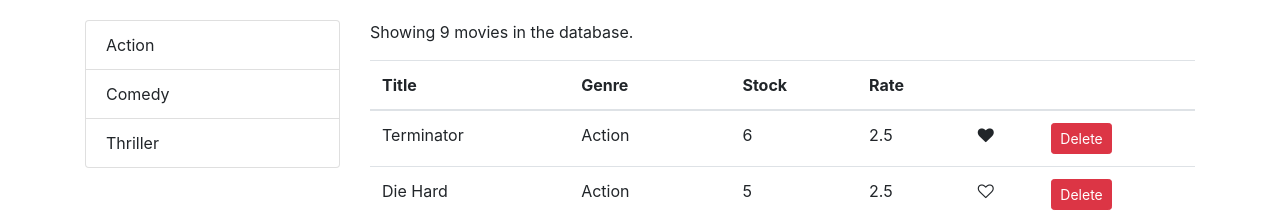
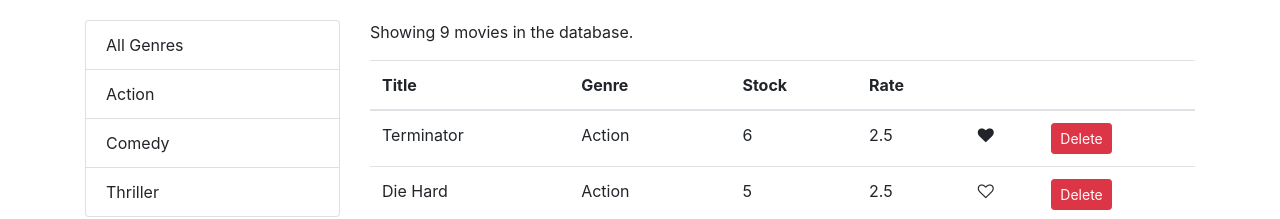
Before and after one commit to cisu/Mastering_React_vidly, a React (Create React App) app: page / in a window 1280 px wide. Shown: the top 219 px of the page. Built offline with nearby package versions, Linux system fonts and the light colour scheme.

Commit message:
Filtering-Adding All Genres

```diff
--- a/src/components/movies.jsx
+++ b/src/components/movies.jsx
@@ -16,7 +16,9 @@ class Movies extends Component {
     };
 
     componentDidMount() {
-        this.setState({ movies: getMovies(), genres: getGenres() });
+        const genres = [{ name: 'All Genres' }, ...getGenres()]
+
+        this.setState({ movies: getMovies(), genres: genres });
     };
 
 
@@ -37,7 +39,7 @@ class Movies extends Component {
     };
 
     handleGenreSelect = genre => {
-        this.setState({ selectedGenre: genre })
+        this.setState({ selectedGenre: genre, currentPage: 1 })
     }
 
 
@@ -63,7 +65,7 @@ class Movies extends Component {
 
         if (count === 0) return (<p>There are no movies in the database.</p>);
 
-        const filtered = selectedGenre
+        const filtered = selectedGenre && selectedGenre._id
             ? allMovies.filter(m => m.genre._id === selectedGenre._id)
             : allMovies;
 
--- a/src/services/fakeMovieService.js
+++ b/src/services/fakeMovieService.js
@@ -62,7 +62,7 @@ const movies = [
     {
         _id: "5b21ca3eed7f6fbccd471823",
         title: "The Avengers",
-        genre: { _id: "5b21ca3eeb7f6fbccd471820", name: 'Thriller' },
+        genre: { _id: "5b21ca3eeb7f6fbccd471820", name: 'Action' },
         numberInStock: 7,
         dailyRentalRate: 3.5,
     },
```
Also changed, not shown: 1 other file (tests, documents, lock files or other folders).
